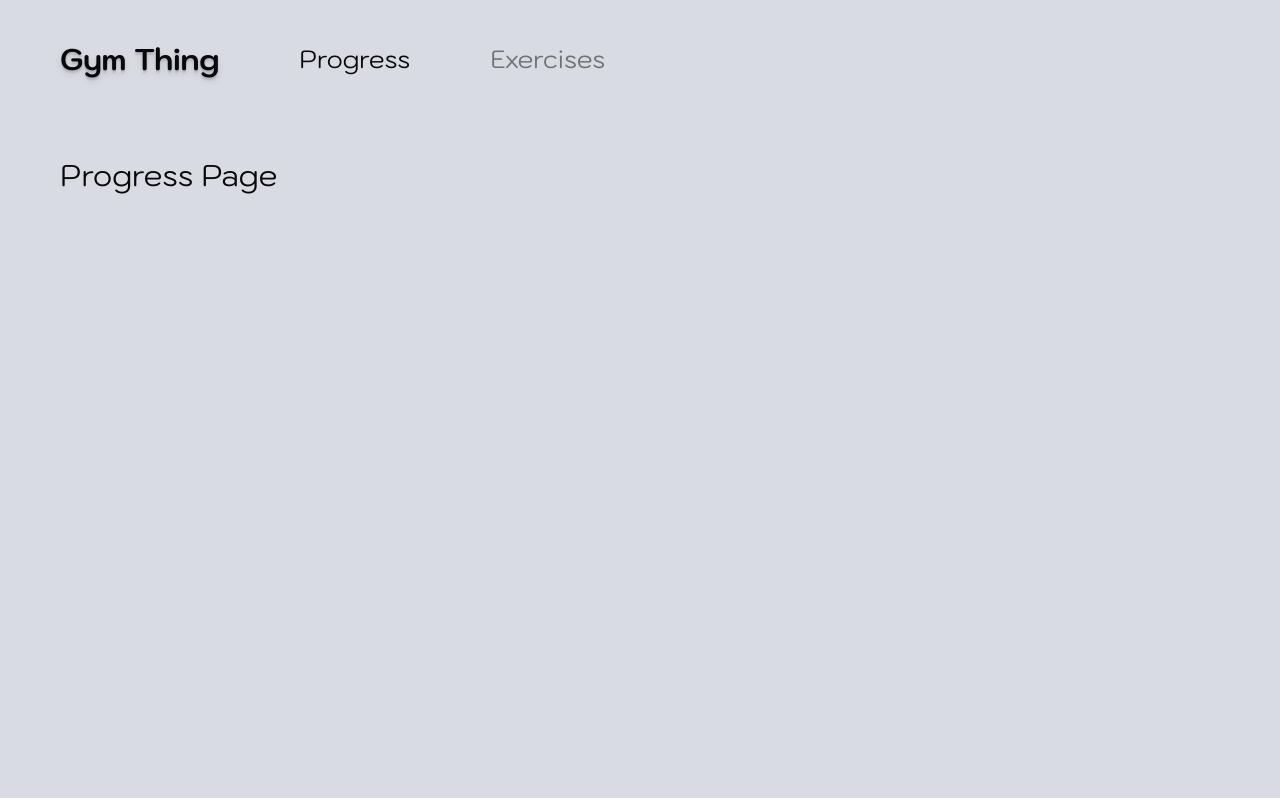
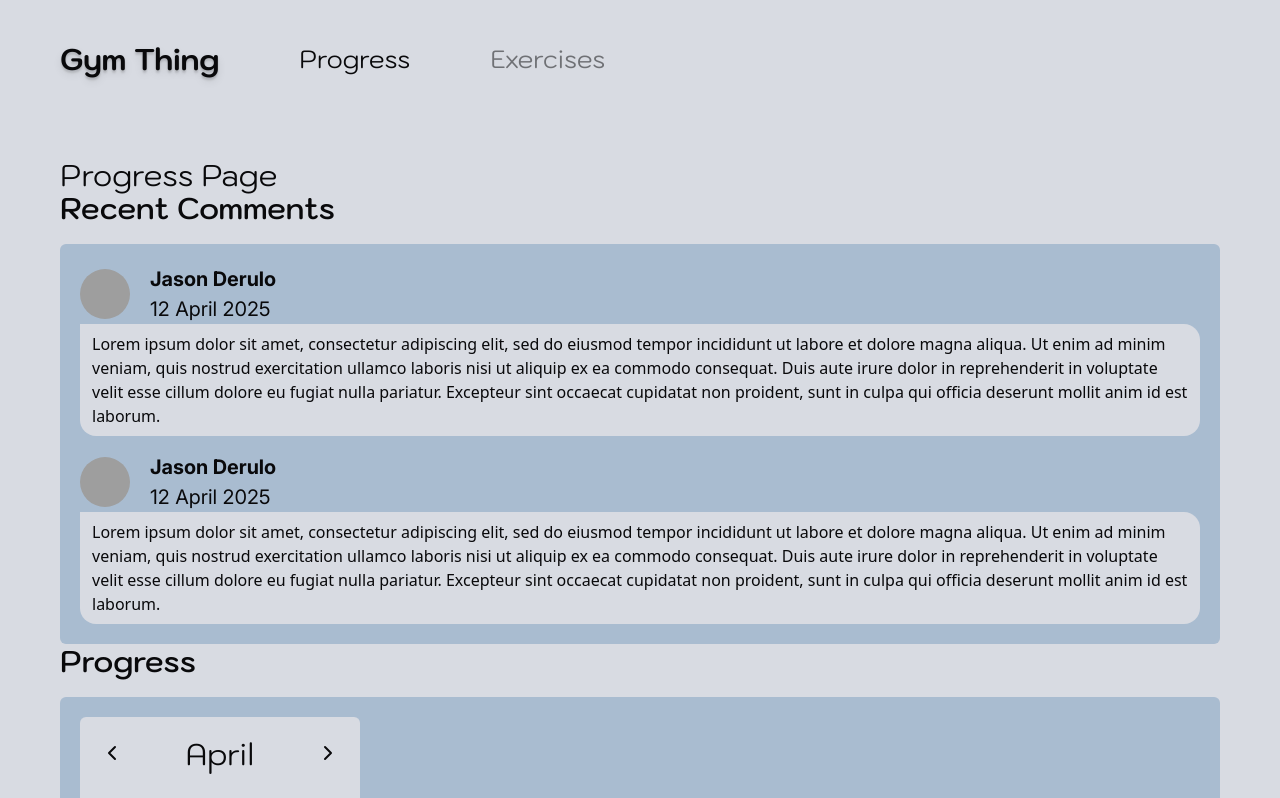
Before and after one commit to GabrielxKuek/gym-thing, a React (Vite) app in the folder client/: page /progress in a window 1280 px wide. Shown: the top 798 px of the page. Built offline with nearby package versions, Linux system fonts and the light colour scheme; grey boxes are pictures that could not be loaded.

Commit message:
feat: added code to progress page

```diff
--- /dev/null
+++ b/client/src/components/ProgressPage/ProgressCard.jsx
@@ -0,0 +1,14 @@
+import ContentCard from "../misc/ContentCard";
+import HeatmapCalendar from "./HeatmapCalendar";
+
+const ProgressCard = () => {
+    return (
+        <>
+        <ContentCard title="Progress" direction="row">
+            <HeatmapCalendar />
+        </ContentCard>
+        </>
+    )
+}
+
+export default ProgressCard;
--- a/client/src/pages/ProgressPage.jsx
+++ b/client/src/pages/ProgressPage.jsx
@@ -1,7 +1,12 @@
+import RecentCommentsCard from "../components/ProgressPage/RecentCommentsCard";
+import ProgressCard from  "../components/ProgressPage/ProgressCard";
+
 const ProgressPage = () => {
     return (
         <div>
             <h1 className="font-kodchasan">Progress Page</h1>
+            <RecentCommentsCard />
+            <ProgressCard />
         </div>
     )
 }
```
